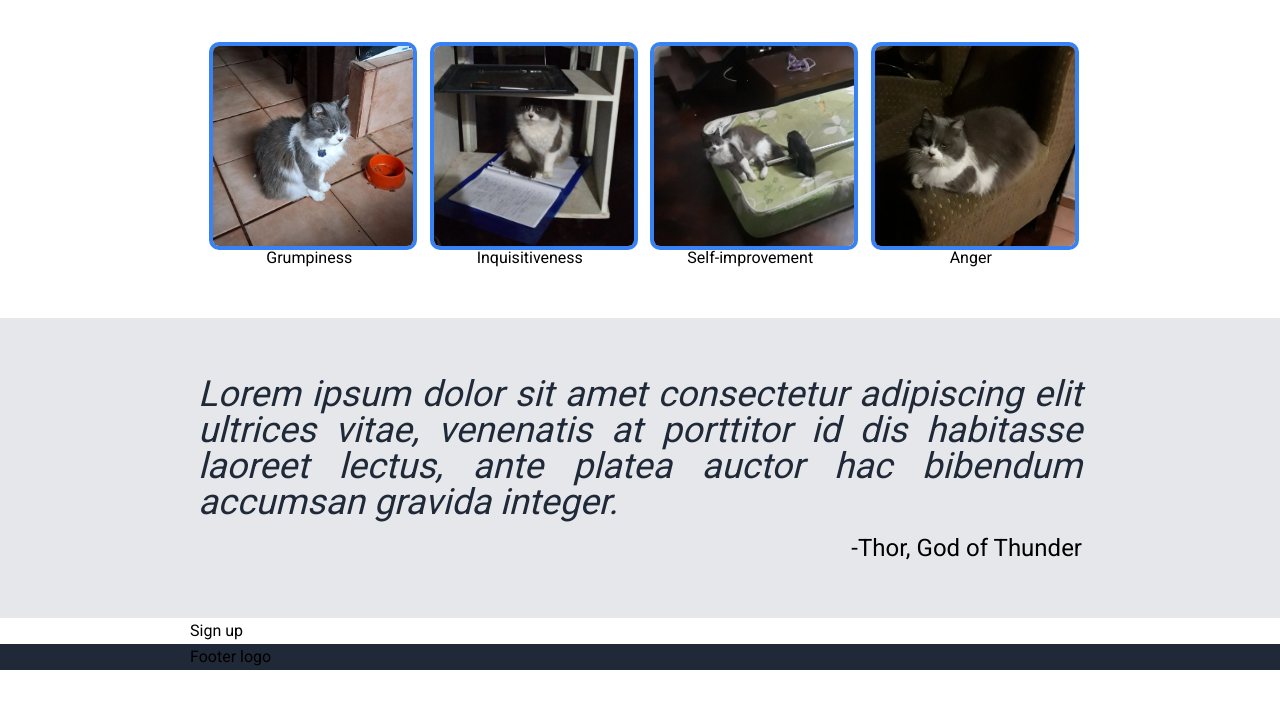
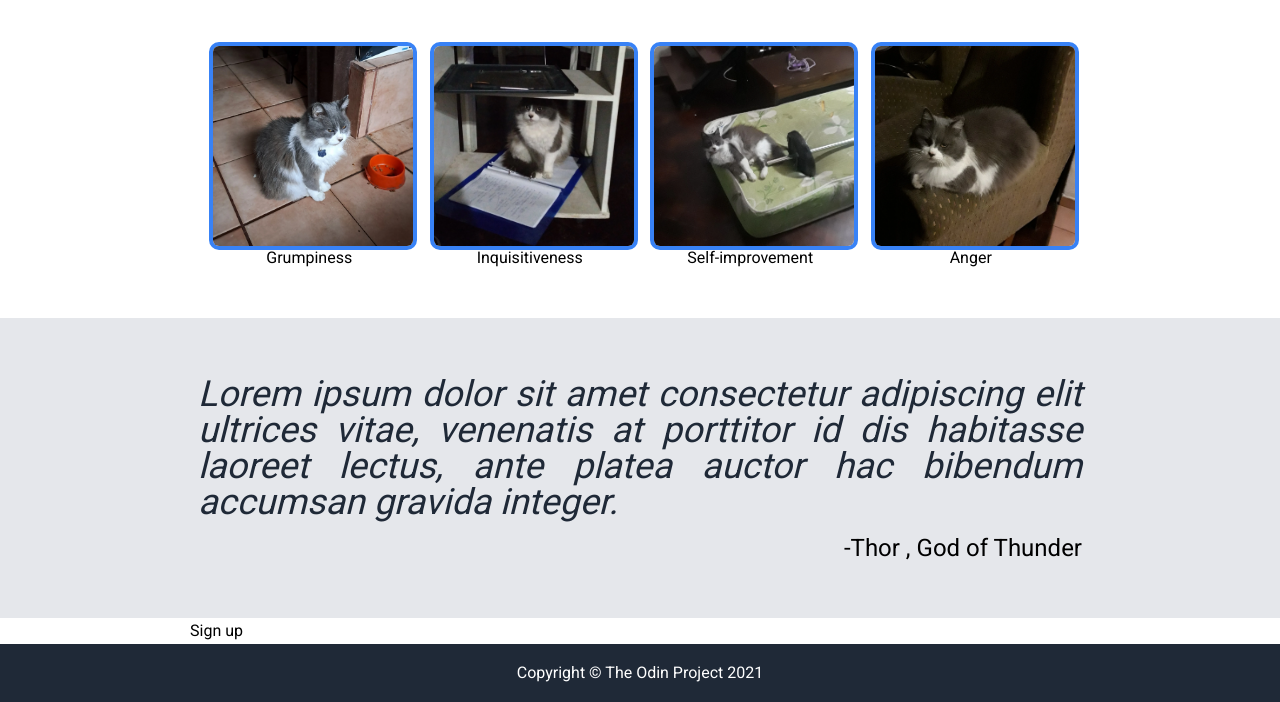
Before and after one commit to ManuelDAssoro/landing-page, a plain HTML site: page index.html in a window 1280 px wide. Shown: the part 551-1253 px from the top of the page. Before the commit the page ends 1221 px from the top, so only its background shows below. Drawn offline with Linux system fonts and the light colour scheme.

Commit message:
add formatting and copyright notice in footer

```diff
--- a/index.html
+++ b/index.html
@@ -80,7 +80,7 @@
         </quote>
         <signature>
             <p>
-                -Thor, God of Thunder
+                -Thor   , God of Thunder
             </p>
         </signature>
     </div>
@@ -96,7 +96,12 @@
 
 <footer>
     <div>
-        <h1> Footer logo</h1>
+        <text>
+            <p>
+                Copyright © The Odin Project 2021
+            </p>
+        </text>
+
     </div>
 
 </footer>
--- a/styles.css
+++ b/styles.css
@@ -241,6 +241,7 @@ div {
   display:block;
   width: 98%;
   max-width: 900px;
+  max-height: auto;
   margin-right: auto;
   margin-left: auto;
 }
@@ -268,6 +269,12 @@ img {
 footer {
   background-color: #1f2937;
 }
+footer text {
+  margin: 2vh;
+  color: white;
+  text-align: center;
+}
+
 
 /* ANCHOR COLOR */
 
```
